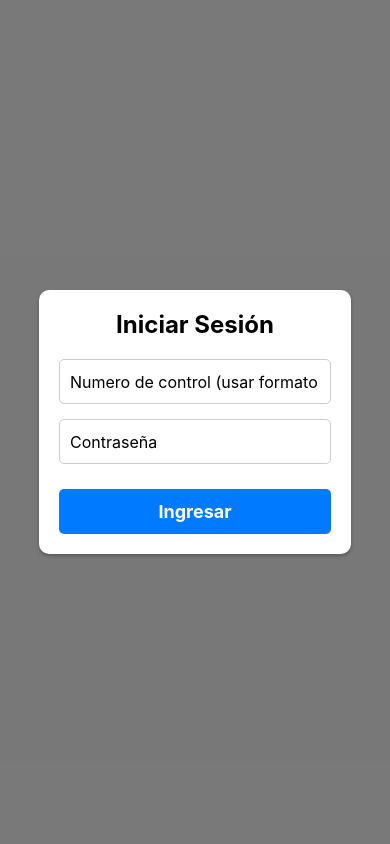
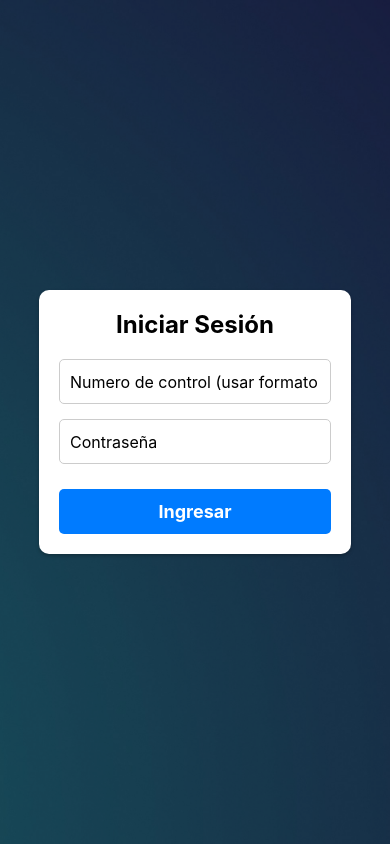
Before and after one commit to AracelyGlez/helperweb, a React Native app: screen /Login in a window 390 px wide. Built offline with nearby package versions, Linux system fonts and the light colour scheme.

Commit message:
edicion basica

```diff
--- a/package.json
+++ b/package.json
@@ -23,6 +23,7 @@
     "react-native": "0.76.9",
     "react-native-calendars": "^1.1312.0",
     "react-native-gesture-handler": "~2.20.2",
+    "react-native-linear-gradient": "^2.8.3",
     "react-native-safe-area-context": "^4.12.0",
     "react-native-screens": "~4.4.0",
     "react-native-web": "~0.19.13",
--- a/src/screens/LoginScreen.tsx
+++ b/src/screens/LoginScreen.tsx
@@ -1,4 +1,4 @@
-import { StyleSheet, Text, View, TextInput, Pressable, Alert } from 'react-native';
+import { StyleSheet, Text, View, TextInput, Pressable, Alert, ImageBackground } from 'react-native';
 import { useState } from 'react';
 import { useNavigation } from '@react-navigation/native';
 
@@ -7,6 +7,7 @@ import { signInWithEmailAndPassword} from 'firebase/auth';
 import { FirebaseError } from 'firebase/app';
 // Importa la instancia de auth que creaste en tu archivo de inicialización
 import { auth } from '../firebase-api/firebaseConfig';
+
 
 export default function LoginScreen() {
   const [controlNumber, setControlNumber] = useState('');
@@ -62,7 +63,11 @@ export default function LoginScreen() {
 
   // ... (el resto de tu componente y estilos permanecen igual) ...
   return (
-    <View style={styles.container}>
+    <ImageBackground source={require('../../assets/photobackground.jpg')}
+    style={styles.backgroundImage}
+      resizeMode="cover" // Esto hace que la imagen cubra toda la pantalla
+      >
+      <View style={styles.container}>
       <View style={styles.loginBox}>
         <Text style={styles.title}>Iniciar Sesión</Text>
 
@@ -88,10 +93,16 @@ export default function LoginScreen() {
         </Pressable>
       </View>
     </View>
+    </ImageBackground>
   );
 }
 
 const styles = StyleSheet.create({
+  backgroundImage:{
+    flex: 1,
+    width: '100%',
+    height: '100%',
+  },
   container: {
     flex: 1,
     justifyContent: 'center',
```
Also changed, not shown: assets/photobackground.jpg (added), 1 other file (tests, documents, lock files or other folders).
